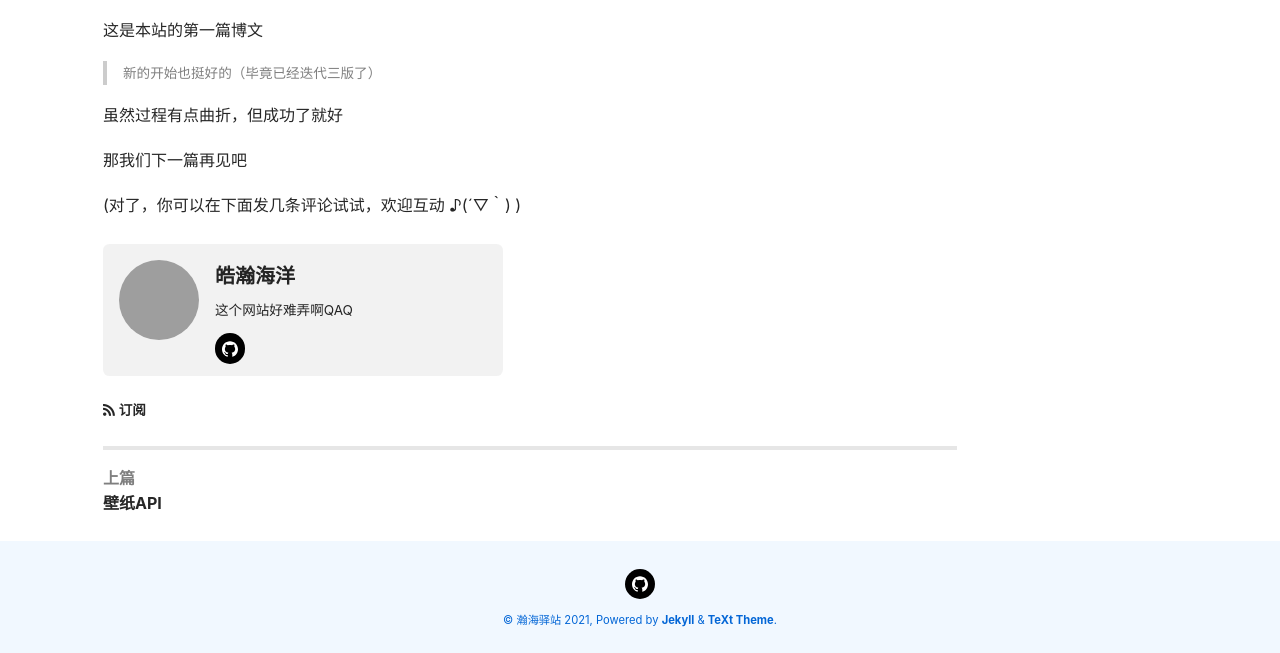
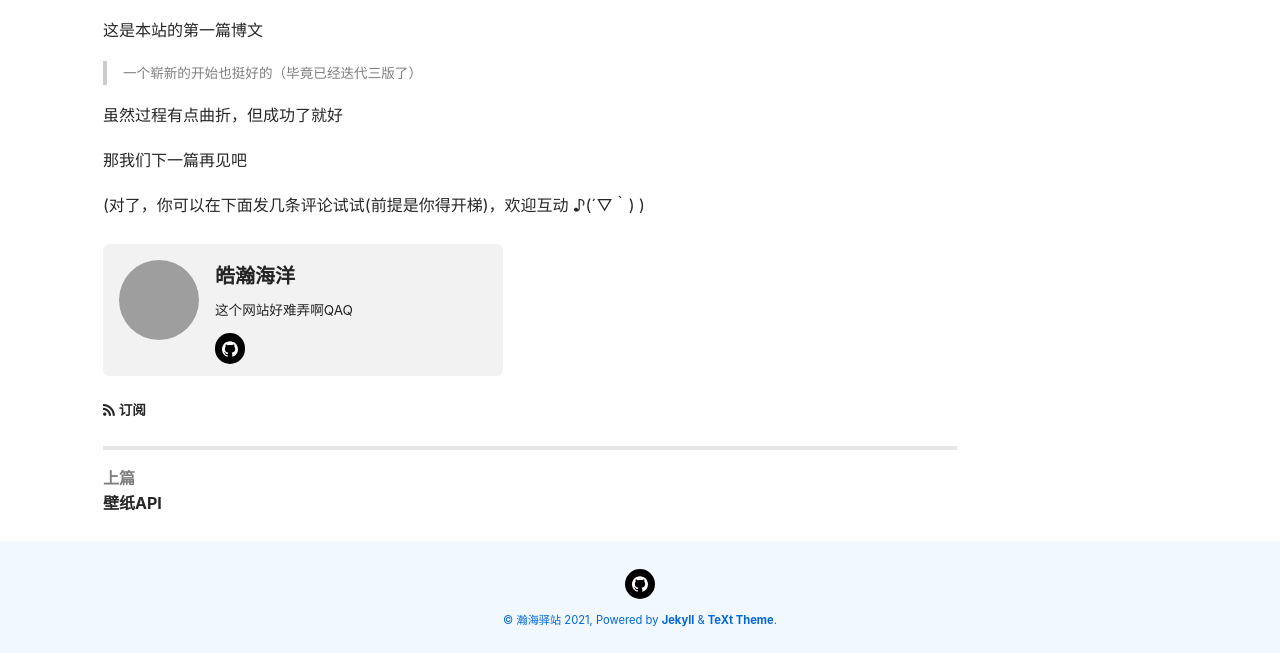
Before and after one commit to VastoceanQwQ/VastoceanQwQ.github.io, a Jekyll site: the page built from _posts/2022-03-06-first.md, in a window 1280 px wide. Shown: the part 576-1229 px from the top of the page. Built offline with Jekyll 4.4.1, drawn with Linux system fonts in a browser that asks for light colours; nearby versions of some CDN libraries; comment, search, counter and statistics services are not loaded; grey boxes are pictures that could not be loaded.

Commit message:
Update 2022-03-06-first.md

```diff
--- a/_posts/2022-03-06-first.md
+++ b/_posts/2022-03-06-first.md
@@ -17,10 +17,10 @@ article_header:
 
 这是本站的第一篇博文<!--more-->
 
-> 新的开始也挺好的（毕竟已经迭代三版了）
+> 一个崭新的开始也挺好的（毕竟已经迭代三版了）
 
 虽然过程有点曲折，但成功了就好
 
 那我们下一篇再见吧
 
-(对了，你可以在下面发几条评论试试，欢迎互动 ♪(´▽｀) )
+(对了，你可以在下面发几条评论试试(前提是你得开梯)，欢迎互动 ♪(´▽｀) )
```
